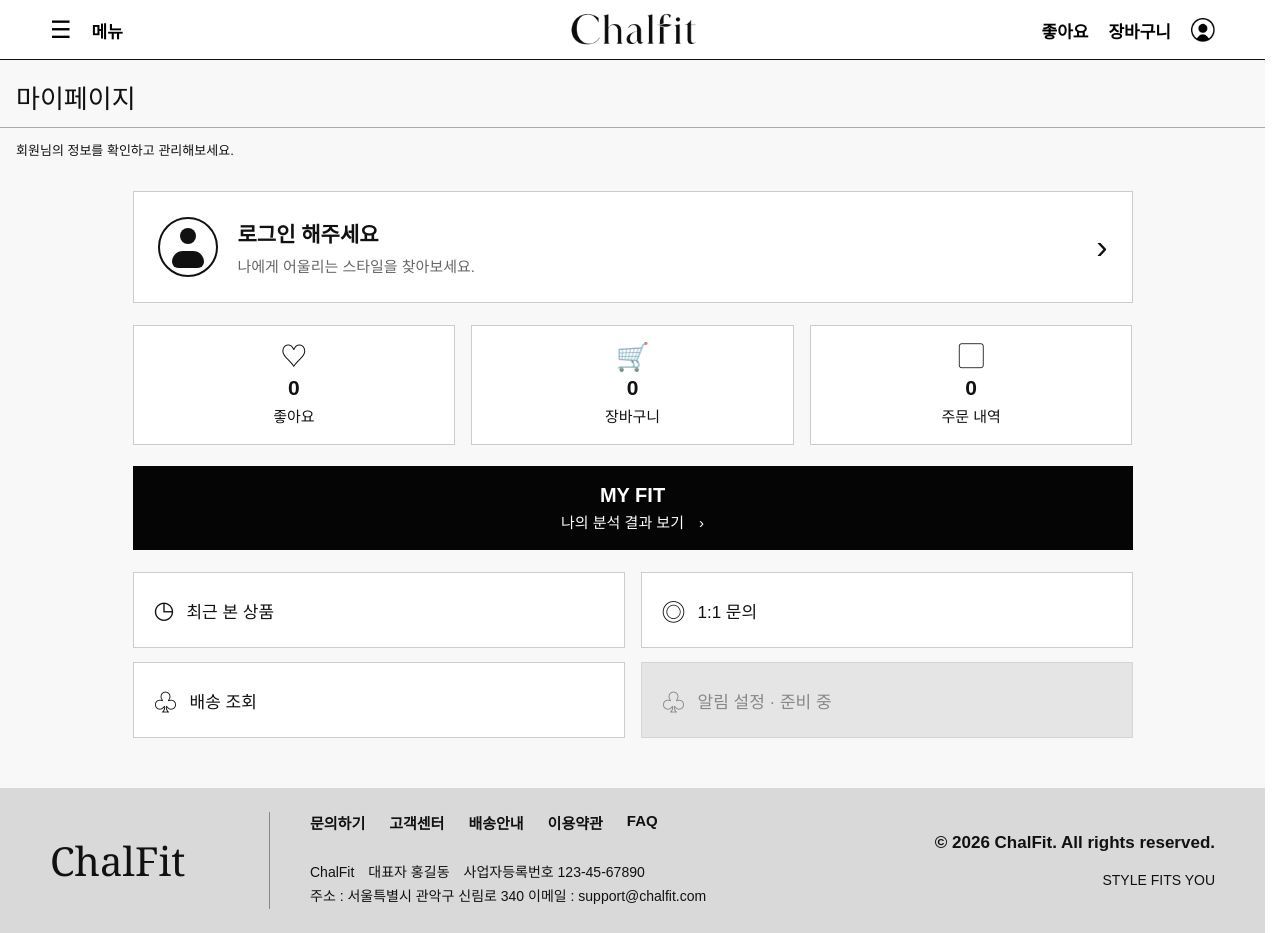
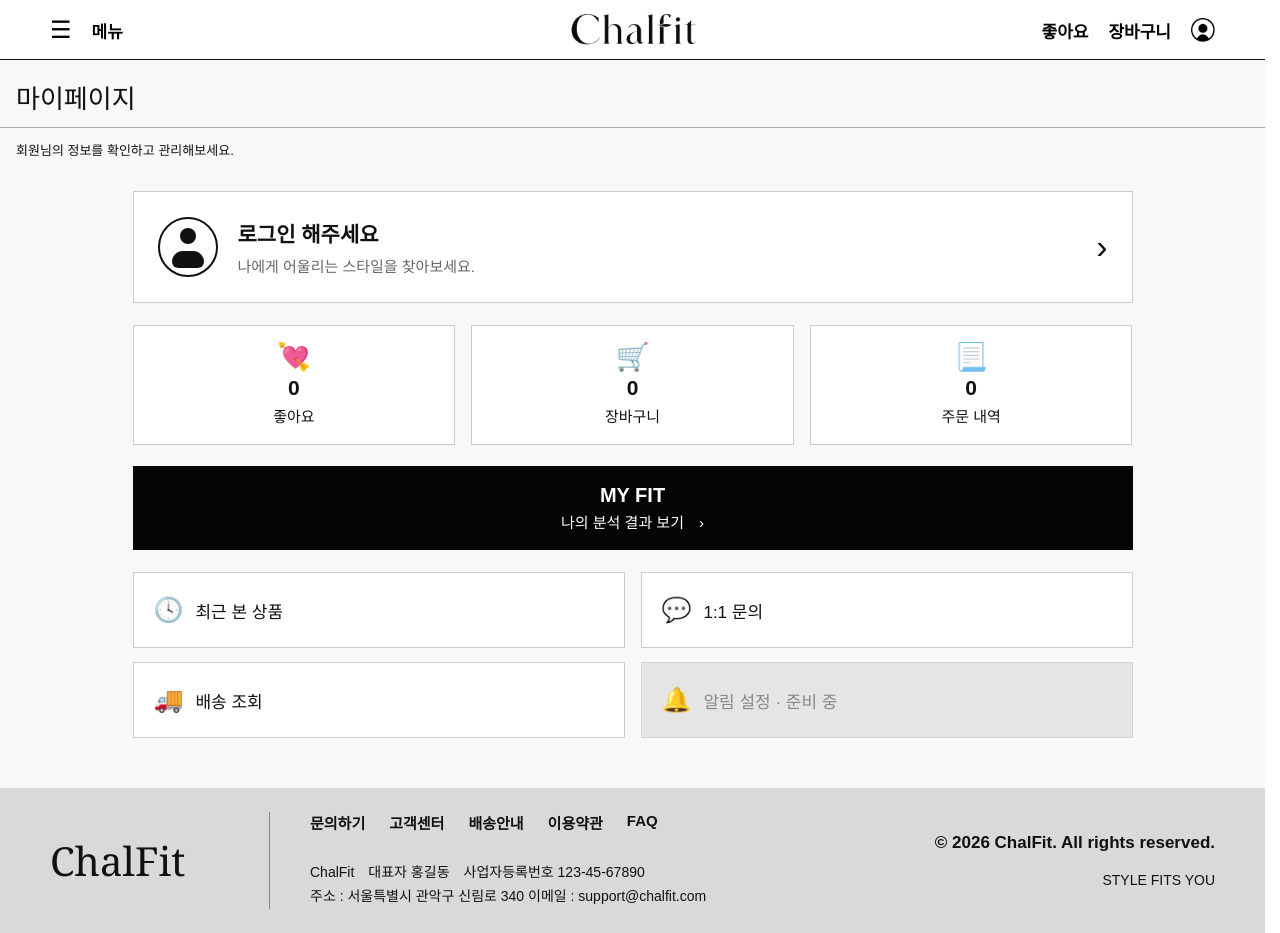
Before and after one commit to s2oory25/team, a React (Vite) app: page /team/mypage in a window 1280 px wide. Built offline with nearby package versions, Linux system fonts and the light colour scheme; a web font is replaced by a local one.

Commit message:
Update mypage icons

```diff
--- a/src/pages/Mypage.jsx
+++ b/src/pages/Mypage.jsx
@@ -64,7 +64,7 @@ export default function MyPage(props) {
             type="button"
             onClick={() => navigate("/favorites")}
           >
-            <span aria-hidden="true">♡</span>
+            <span aria-hidden="true">💘</span>
             <strong>0</strong>
             <small>좋아요</small>
           </button>
@@ -82,7 +82,7 @@ export default function MyPage(props) {
             type="button"
             onClick={() => navigate("/orders")}
           >
-            <span aria-hidden="true">▢</span>
+            <span aria-hidden="true">📃</span>
             <strong>0</strong>
             <small>주문 내역</small>
           </button>
@@ -102,25 +102,25 @@ export default function MyPage(props) {
             type="button"
             onClick={() => navigate("/recent")}
           >
-            <span aria-hidden="true">◷</span> 최근 본 상품
+            <span aria-hidden="true">🕓</span> 최근 본 상품
           </button>
 
           <button
             type="button"
             onClick={() => navigate("/inquiry")}
           >
-            <span aria-hidden="true">◎</span> 1:1 문의
+            <span aria-hidden="true">💬</span> 1:1 문의
           </button>
 
           <button
             type="button"
             onClick={() => navigate("/orders")}
           >
-            <span aria-hidden="true">♧</span> 배송 조회
+            <span aria-hidden="true">🚚</span> 배송 조회
           </button>
 
           <button type="button" disabled>
-            <span aria-hidden="true">♧</span> 알림 설정 · 준비 중
+            <span aria-hidden="true">🔔︎</span> 알림 설정 · 준비 중
           </button>
         </section>
       </div>
```
